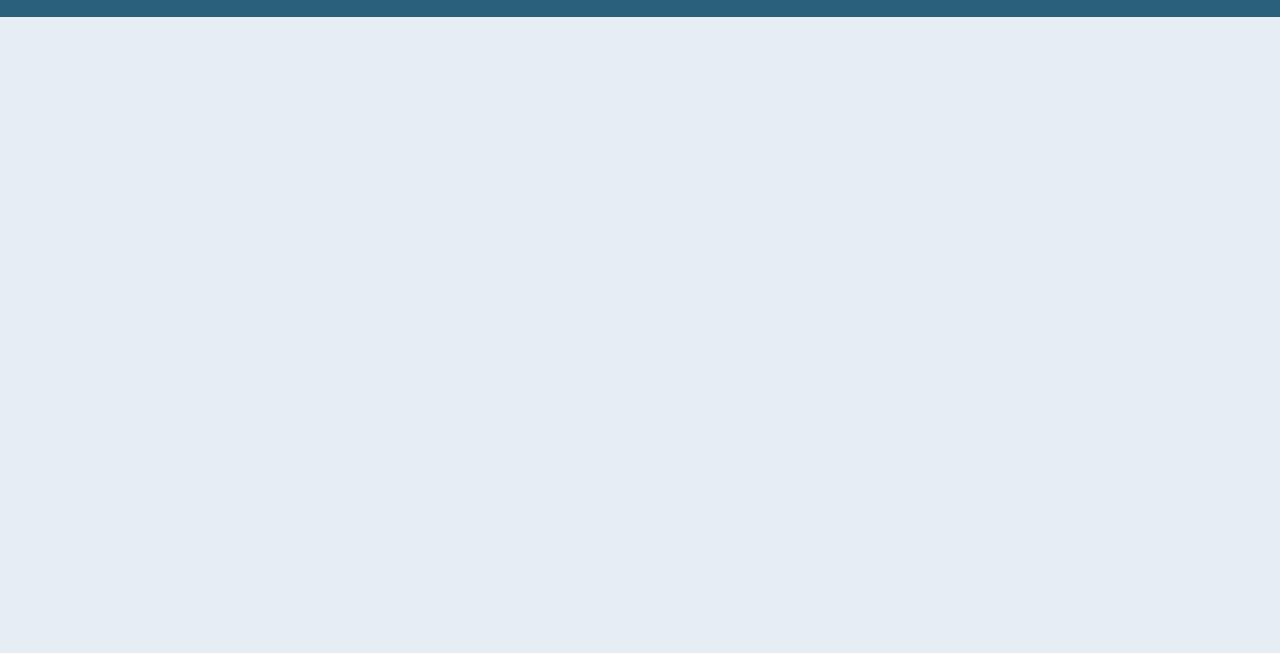
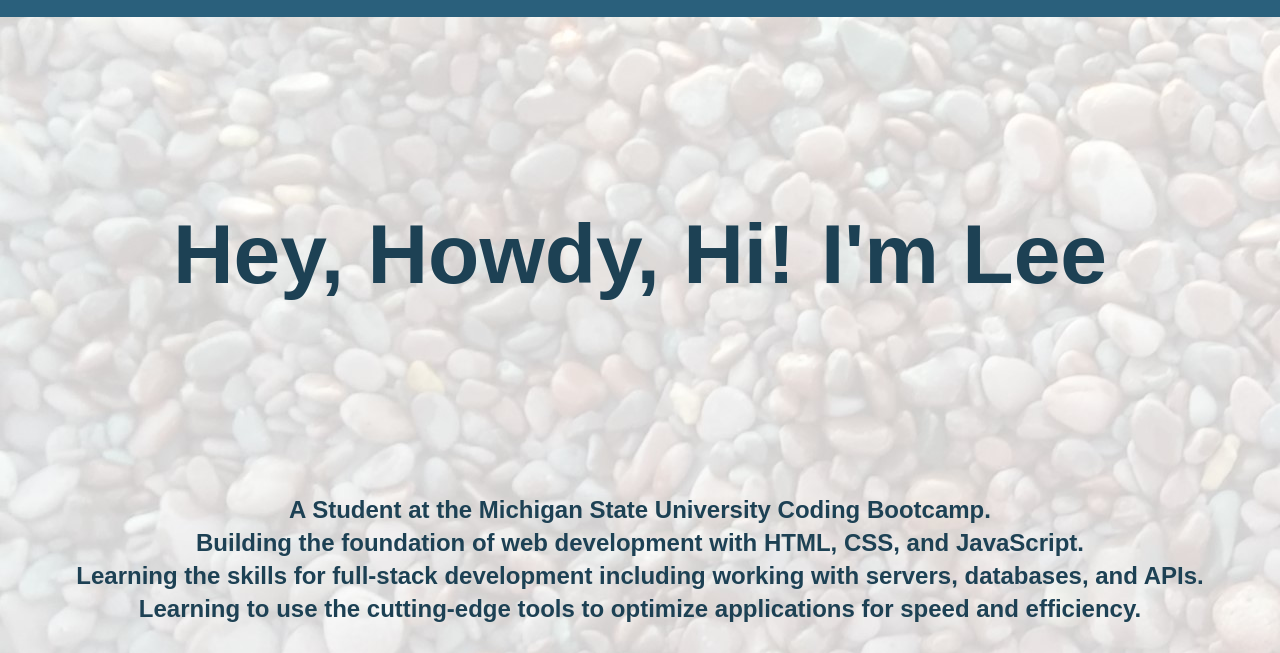
Before and after one commit to leesochay/Lee-Sochay-Portfolio, a plain HTML site: page index.html in a window 1280 px wide. Shown: the part 146-799 px from the top of the page. Drawn offline with Linux system fonts and the light colour scheme.

Commit message:
added code for the Introduction and salutation

```diff
--- a/assets/css/style.css
+++ b/assets/css/style.css
@@ -68,3 +68,62 @@ a:visited {
   text-decoration: none;
   color: #ffffff;
 }
+
+/* Main content width set at 100% */
+
+main {
+    width: 100%;
+}
+
+/* Flexbox layout for the Introduction section of the main content */
+.rocks {
+    display: flex;
+	flex-wrap: wrap;
+	flex-direction: column;
+	justify-content: space-evenly;
+	align-items: center;
+	height: 800px;
+    width: 100%;
+    margin-bottom: 25px;
+	background-image: url("../images/SuperiorRocks.jpg");
+}
+
+/* Flexbox layout for the Introduction salutation */
+
+.salutation {
+  display: flex;
+  justify-content: space-around;
+  width: 75%;
+}
+
+/* Styling for the elements in the salutation */
+
+.salutation h1{
+  font-family: 'Arial', 'Ebrima', 'Lucida Console';
+  color: #1D4154;
+  font-size: 84px;
+  text-align: center;
+ }
+
+.salutation p {
+	font-family: 'Arial', 'Ebrima', 'Lucida Console';
+	color: #1D4154;
+	font-size: 84px;
+	font-weight: bold;
+	text-align: center
+}
+
+/* Styling for the elements in the Intrduction text */
+
+.rocks ul {
+	font-family: 'Arial', 'Ebrima', 'Lucida Console';
+    font-size: 24px;
+	font-weight: bold;
+	list-style-type: none;
+	color: #1D4154;
+}
+
+.rocks li {
+	text-align: center;
+	margin: 5px;
+}
--- a/index.html
+++ b/index.html
@@ -24,7 +24,24 @@
         </nav>
     </header>
 
+<!-- Beginning the Main Centent of the Portfolio -->
 
+	<main>
+
+<!-- Introduction with Lake Superior stones in the background -->
+
+<section class="rocks">
+    <section class="salutation">
+        <h1>Hey, Howdy, Hi!</h1>
+        <p>I'm Lee</p>
+    </section>
+        <ul>
+            <li>A Student at the Michigan State University Coding Bootcamp.</li>
+            <li>Building the foundation of web development with HTML, CSS, and JavaScript.</li>
+            <li>Learning the skills for full-stack development including working with servers, databases, and APIs.</li>
+            <li>Learning to use the cutting-edge tools to optimize applications for speed and efficiency.</li>
+        </ul>
+</section>
 
 </body>
 
```
